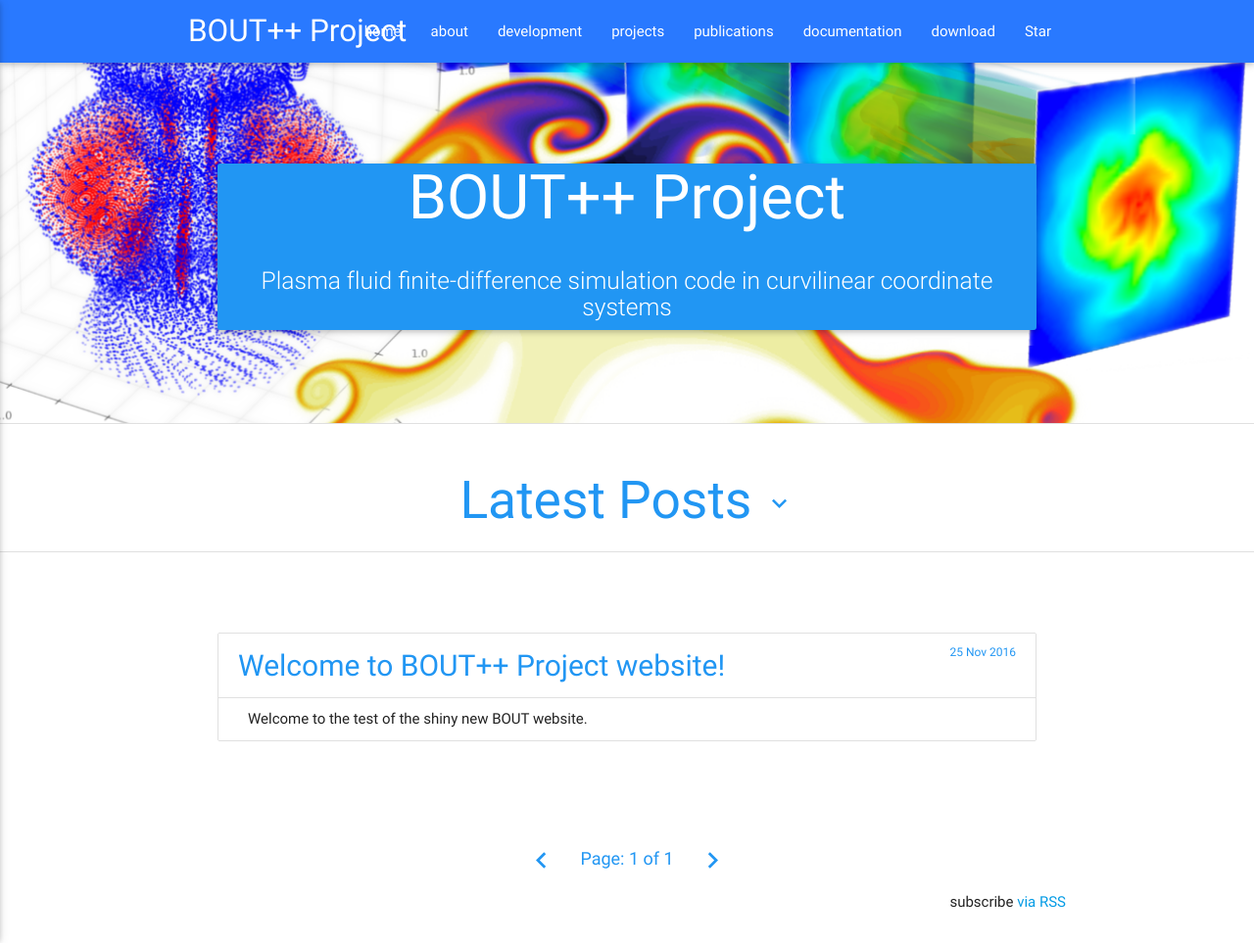
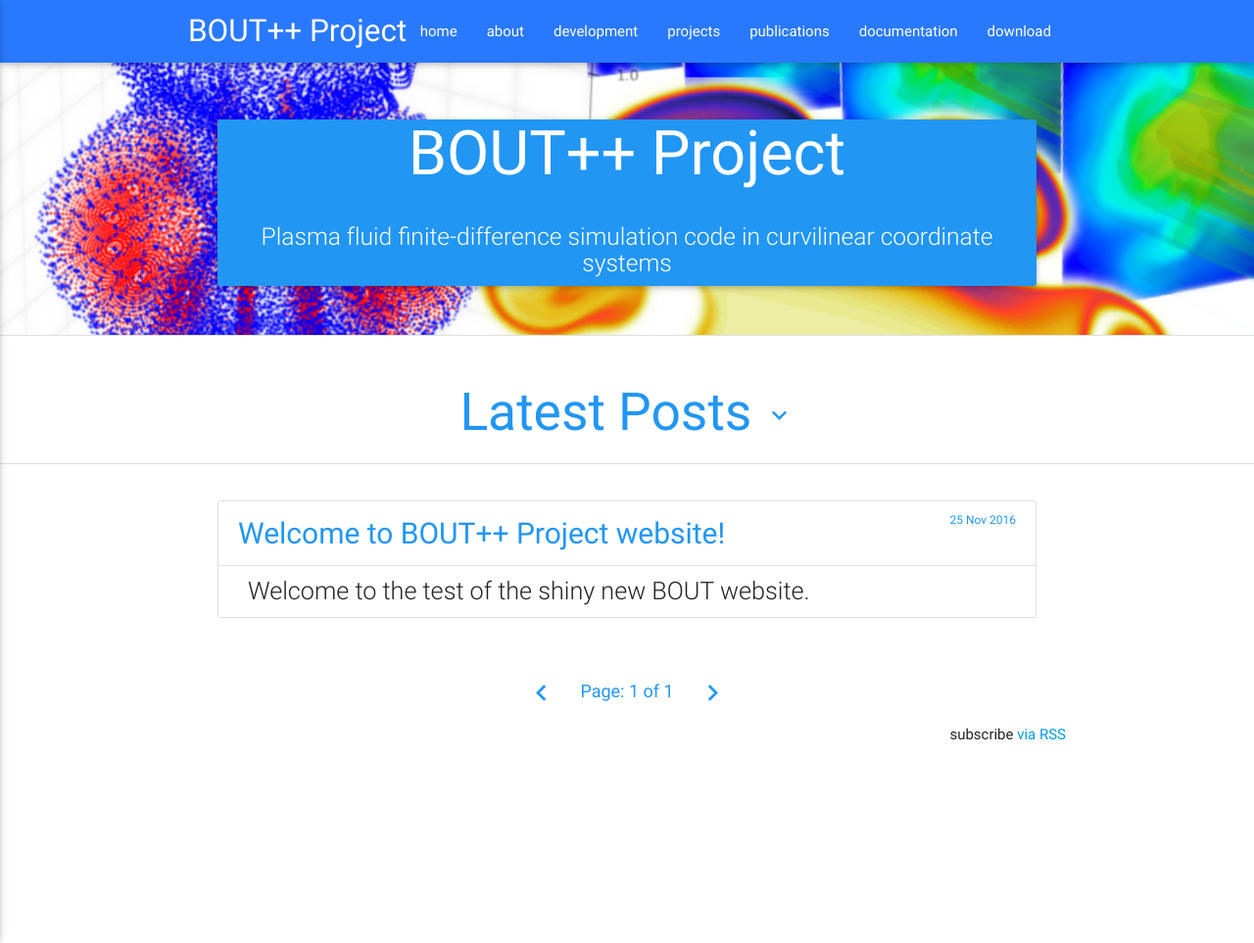
Before and after one commit to boutproject/boutproject.github.io, a Jekyll site: the page built from index.html, in a window 1280 px wide. Shown: the whole page at 98% size. Built offline with Jekyll 4.4.1, drawn with Linux system fonts in a browser that asks for light colours; the list of posts is cut into pages by our own code; after the commit the page ends 900 px from its top, so only the background shows below that.

Commit message:
CSS tweaks, fix typo

```diff
--- a/_config.yml
+++ b/_config.yml
@@ -16,7 +16,7 @@ github:
   repository: boutproject.github.io
   #url: http://boutproject.github.io/
   url: /
-  status: true
+  status: false
 localtest: true
 home_bgfile: bout_banner.png
 sass:
--- a/assets/css/styles.scss
+++ b/assets/css/styles.scss
@@ -31,7 +31,7 @@ section {
     width: 100%;
 
     .container-wide {
-        padding: 5em 2em;
+        padding: 2em 2em;
     }
 }
 
@@ -61,6 +61,11 @@ section {
             line-height: 2;
             letter-spacing: .01rem;
         }
+    }
+
+    li {
+        list-style-position: inside;
+        list-style-type: disc;
     }
 }
 
@@ -132,3 +137,7 @@ section {
 .post-date {
     font-size: 0.8em;
 }
+
+.post-description {
+    line-height: 1.25em;
+}
--- a/index.html
+++ b/index.html
@@ -36,7 +36,7 @@ draft: false
               <div class="blue-text right post-meta secondary-content post-date">{{ post.date | date: "%-d %b %Y" }}</div>
             </div>
           </li>
-          <li class="collection-item"<span class="post-description flow-text truncate">{{ post.description }}</span></li>
+          <li class="collection-item"><span class="post-description flow-text truncate">{{ post.description }}</span></li>
         </ul>
       {% endfor %}
 
```
